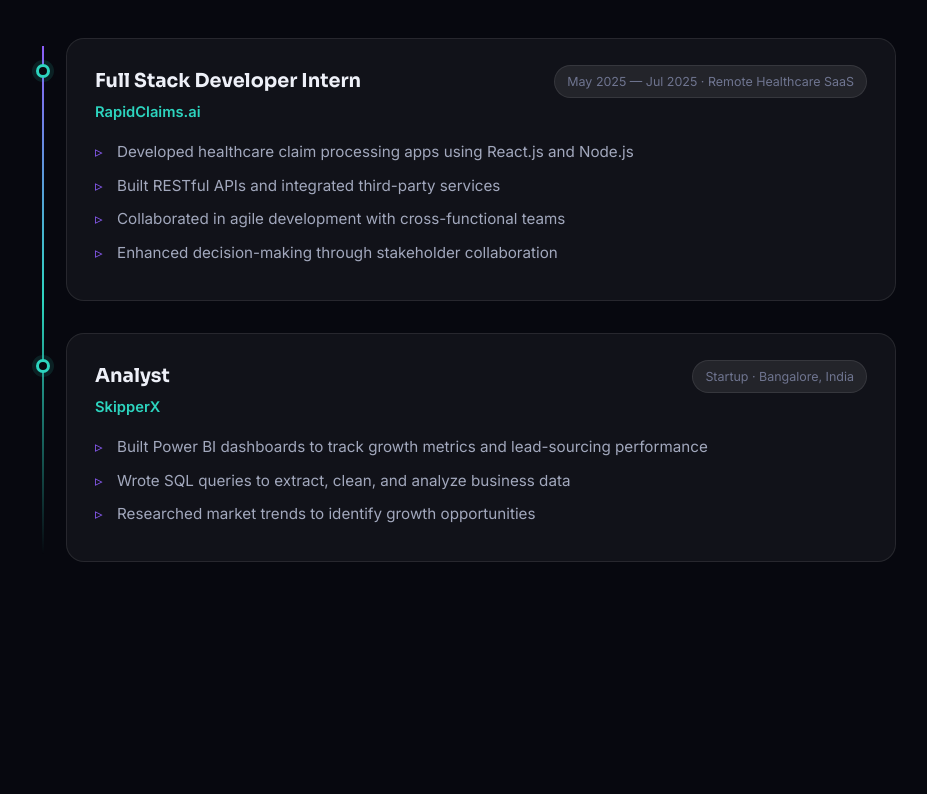
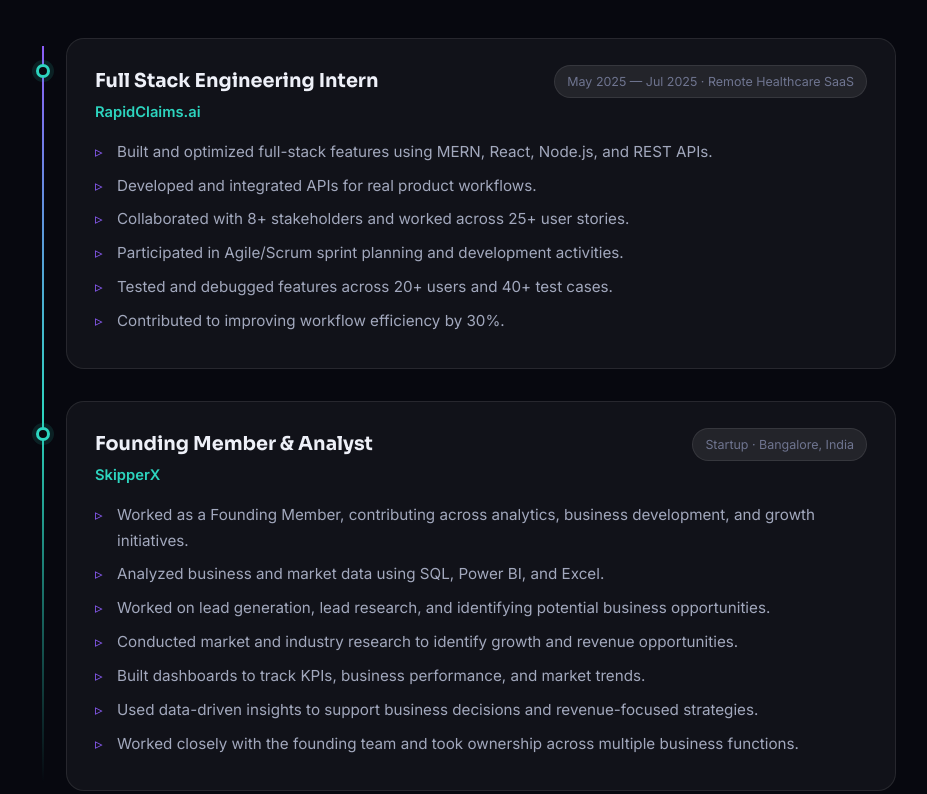
Before and after one commit to shreyansh0207/Shreyansh_Portfolio, a plain HTML site: page index.html in a window 1280 px wide. Shown: the part 3020-3814 px from the top of the page, without its empty margins (174-1101 px from the left). Drawn offline with Linux system fonts and the light colour scheme.

Commit message:
Update experience: RapidClaims intern bullets and SkipperX as Founding Member & Analyst

```diff
--- a/index.html
+++ b/index.html
@@ -146,14 +146,16 @@
             <div class="timeline-dot"></div>
             <div class="timeline-card card3d">
               <div class="timeline-head">
-                <div><h3>Full Stack Developer Intern</h3><p class="timeline-org">RapidClaims.ai</p></div>
+                <div><h3>Full Stack Engineering Intern</h3><p class="timeline-org">RapidClaims.ai</p></div>
                 <span class="timeline-date">May 2025 — Jul 2025 · Remote Healthcare SaaS</span>
               </div>
               <ul>
-                <li>Developed healthcare claim processing apps using React.js and Node.js</li>
-                <li>Built RESTful APIs and integrated third-party services</li>
-                <li>Collaborated in agile development with cross-functional teams</li>
-                <li>Enhanced decision-making through stakeholder collaboration</li>
+                <li>Built and optimized full-stack features using MERN, React, Node.js, and REST APIs.</li>
+                <li>Developed and integrated APIs for real product workflows.</li>
+                <li>Collaborated with 8+ stakeholders and worked across 25+ user stories.</li>
+                <li>Participated in Agile/Scrum sprint planning and development activities.</li>
+                <li>Tested and debugged features across 20+ users and 40+ test cases.</li>
+                <li>Contributed to improving workflow efficiency by 30%.</li>
               </ul>
             </div>
           </div>
@@ -161,13 +163,17 @@
             <div class="timeline-dot"></div>
             <div class="timeline-card card3d">
               <div class="timeline-head">
-                <div><h3>Analyst</h3><p class="timeline-org">SkipperX</p></div>
+                <div><h3>Founding Member &amp; Analyst</h3><p class="timeline-org">SkipperX</p></div>
                 <span class="timeline-date">Startup · Bangalore, India</span>
               </div>
               <ul>
-                <li>Built Power BI dashboards to track growth metrics and lead-sourcing performance</li>
-                <li>Wrote SQL queries to extract, clean, and analyze business data</li>
-                <li>Researched market trends to identify growth opportunities</li>
+                <li>Worked as a Founding Member, contributing across analytics, business development, and growth initiatives.</li>
+                <li>Analyzed business and market data using SQL, Power BI, and Excel.</li>
+                <li>Worked on lead generation, lead research, and identifying potential business opportunities.</li>
+                <li>Conducted market and industry research to identify growth and revenue opportunities.</li>
+                <li>Built dashboards to track KPIs, business performance, and market trends.</li>
+                <li>Used data-driven insights to support business decisions and revenue-focused strategies.</li>
+                <li>Worked closely with the founding team and took ownership across multiple business functions.</li>
               </ul>
             </div>
           </div>
```
